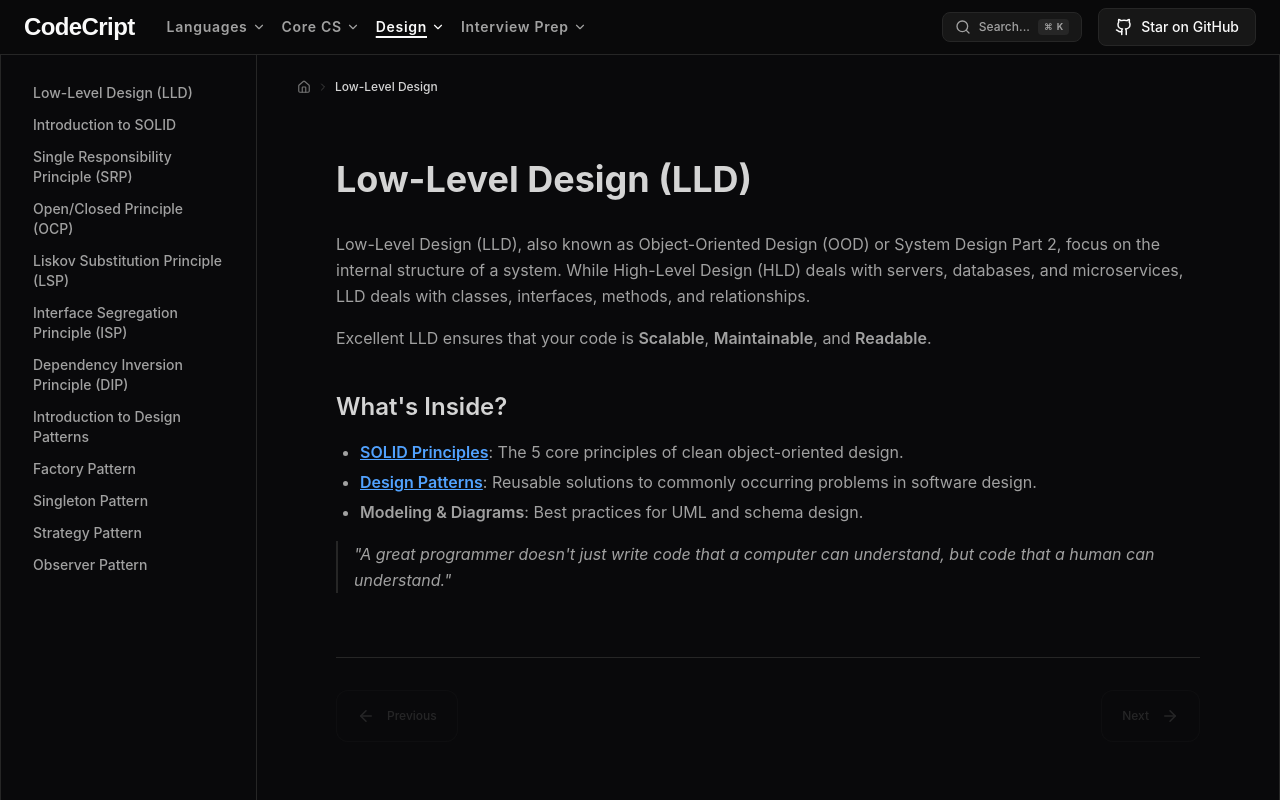
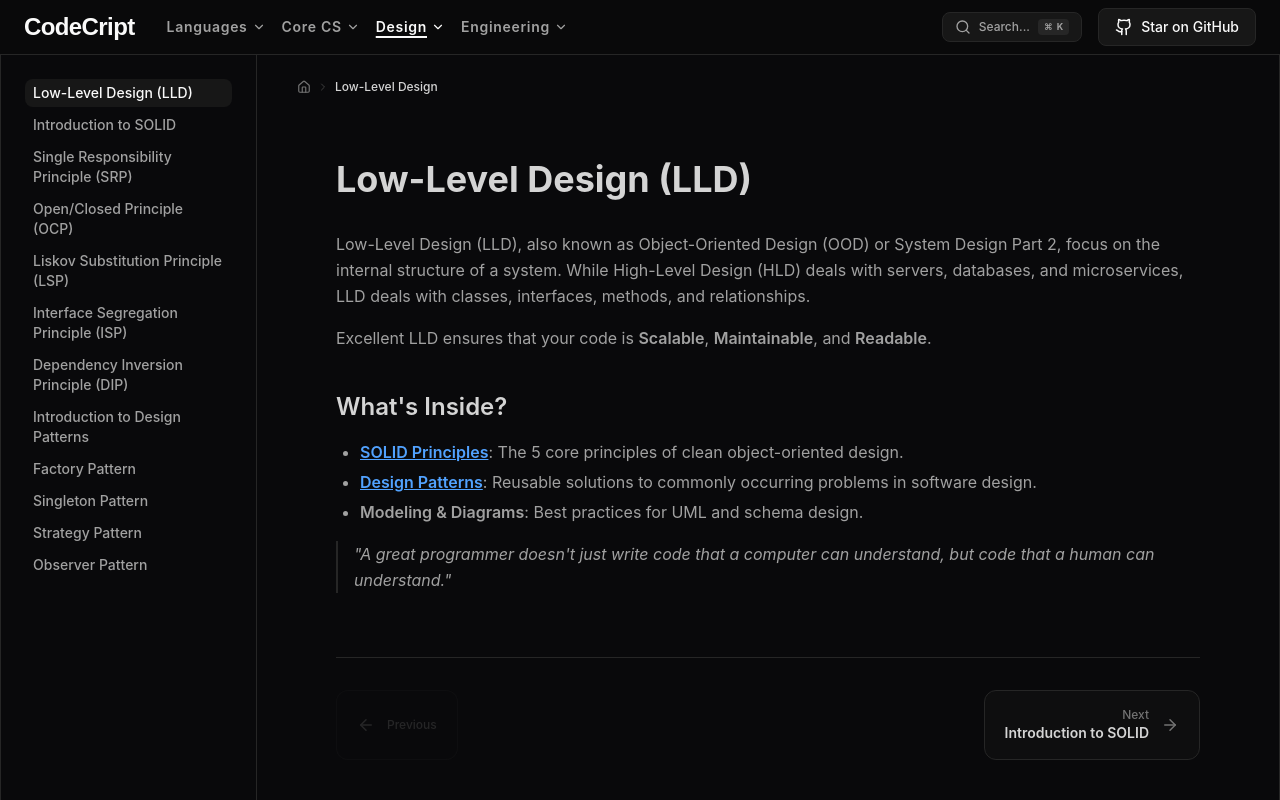
Before and after one commit to itstheanurag/codecript, a React (Vite) app: page /lld in a window 1280 px wide. Built offline with nearby package versions, Linux system fonts and the light colour scheme.

Commit message:
fix(ui): resolve routing, sidebar sync, and scrolling bugs
- Fixed React Router scroll restoration bug in DocLayout
- Synchronized Sidebar active state for base index paths
- Removed deprecated /os route mappings from App and Navbar

```diff
--- a/src/App.tsx
+++ b/src/App.tsx
@@ -33,6 +33,16 @@ function App() {
             <Route path="/lld/*" element={<DocContentPage />} />
             <Route path="/fundamentals" element={<DocContentPage />} />
             <Route path="/fundamentals/*" element={<DocContentPage />} />
+            <Route path="/databases" element={<DocContentPage />} />
+            <Route path="/databases/*" element={<DocContentPage />} />
+            <Route path="/api-design" element={<DocContentPage />} />
+            <Route path="/api-design/*" element={<DocContentPage />} />
+            <Route path="/concurrency" element={<DocContentPage />} />
+            <Route path="/concurrency/*" element={<DocContentPage />} />
+            <Route path="/devops" element={<DocContentPage />} />
+            <Route path="/devops/*" element={<DocContentPage />} />
+            <Route path="/testing" element={<DocContentPage />} />
+            <Route path="/testing/*" element={<DocContentPage />} />
           </Route>
         </Routes>
       </div>
--- a/src/components/Navbar.tsx
+++ b/src/components/Navbar.tsx
@@ -14,23 +14,28 @@ const navGroups = [
   {
     label: "Core CS",
     children: [
+      { label: "Fundamentals", href: "/fundamentals" },
       { label: "Data Structures", href: "/ds" },
       { label: "Algorithms", href: "/algo" },
-      { label: "Building", href: "/building" },
+      { label: "Databases", href: "/databases" },
+      { label: "Concurrency", href: "/concurrency" },
     ],
   },
   {
     label: "Design",
     children: [
+      { label: "API Design", href: "/api-design" },
+      { label: "LLD", href: "/lld" },
       { label: "System Design", href: "/sys-design" },
-      { label: "LLD", href: "/lld" },
+      { label: "Building", href: "/building" },
     ],
   },
   {
-    label: "Interview Prep",
+    label: "Engineering",
     children: [
+      { label: "Testing", href: "/testing" },
+      { label: "DevOps", href: "/devops" },
       { label: "Behavioral", href: "/behavioral" },
-      { label: "Fundamentals", href: "/fundamentals" },
     ],
   },
 ];
@@ -39,7 +44,9 @@ const Navbar = React.memo(() => {
   const location = useLocation();
   const [isMenuOpen, setIsMenuOpen] = useState(false);
   const [activeHoverMenu, setActiveHoverMenu] = useState<string | null>(null);
-  const [openMobileGroups, setOpenMobileGroups] = useState<Record<string, boolean>>({});
+  const [openMobileGroups, setOpenMobileGroups] = useState<
+    Record<string, boolean>
+  >({});
   const [isSearchOpen, setIsSearchOpen] = useState(false);
 
   useEffect(() => {
@@ -69,7 +76,7 @@ const Navbar = React.memo(() => {
   }, []);
 
   const toggleMobileGroup = (label: string) => {
-    setOpenMobileGroups(prev => ({ ...prev, [label]: !prev[label] }));
+    setOpenMobileGroups((prev) => ({ ...prev, [label]: !prev[label] }));
   };
 
   return (
@@ -88,10 +95,15 @@ const Navbar = React.memo(() => {
           </Link>
           <ul className="hidden md:flex items-center gap-4 text-sm text-neutral-400 font-semibold tracking-wider">
             {navGroups.map((group) => {
-              const children = group.isDynamic ? languageMenuItems : group.children;
+              const children = group.isDynamic
+                ? languageMenuItems
+                : group.children;
               const hasChildren = !!children?.length;
-              const isGroupActive = group.href && location.pathname.startsWith(group.href) ||
-                                   children?.some(child => location.pathname.startsWith(child.href));
+              const isGroupActive =
+                (group.href && location.pathname.startsWith(group.href)) ||
+                children?.some((child) =>
+                  location.pathname.startsWith(child.href),
+                );
               const isDropdownOpen = activeHoverMenu === group.label;
 
               return (
@@ -132,8 +144,8 @@ const Navbar = React.memo(() => {
                                 to={child.href}
                                 className={`block rounded-lg px-3 py-2 text-sm font-medium transition-colors ${
                                   location.pathname.startsWith(child.href)
-                                  ? "text-neutral-50 bg-white/5"
-                                  : "text-neutral-400 hover:text-neutral-50 hover:bg-neutral-900"
+                                    ? "text-neutral-50 bg-white/5"
+                                    : "text-neutral-400 hover:text-neutral-50 hover:bg-neutral-900"
                                 }`}
                                 onClick={() => setActiveHoverMenu(null)}
                               >
@@ -194,9 +206,14 @@ const Navbar = React.memo(() => {
         <div className="md:hidden absolute top-full left-0 right-0 border-t border-neutral-800 bg-neutral-950/95 backdrop-blur-md px-6 py-4 animate-in fade-in slide-in-from-top-4 duration-200 shadow-2xl overflow-y-auto max-h-[80vh]">
           <ul className="flex flex-col gap-4 text-base text-neutral-400 font-medium">
             {navGroups.map((group) => {
-              const children = group.isDynamic ? languageMenuItems : group.children;
-              const isGroupActive = group.href && location.pathname.startsWith(group.href) ||
-                                   children?.some(child => location.pathname.startsWith(child.href));
+              const children = group.isDynamic
+                ? languageMenuItems
+                : group.children;
+              const isGroupActive =
+                (group.href && location.pathname.startsWith(group.href)) ||
+                children?.some((child) =>
+                  location.pathname.startsWith(child.href),
+                );
               const isOpen = openMobileGroups[group.label];
 
               return (
@@ -209,7 +226,11 @@ const Navbar = React.memo(() => {
                     onClick={() => toggleMobileGroup(group.label)}
                   >
                     <span>{group.label}</span>
-                    {isOpen ? <ChevronUp size={16} /> : <ChevronDown size={16} />}
+                    {isOpen ? (
+                      <ChevronUp size={16} />
+                    ) : (
+                      <ChevronDown size={16} />
+                    )}
                   </button>
 
                   {isOpen && (
@@ -220,8 +241,8 @@ const Navbar = React.memo(() => {
                             to={child.href}
                             className={`block rounded-md px-2 py-2 text-sm transition-colors ${
                               location.pathname.startsWith(child.href)
-                              ? "text-neutral-50 bg-white/5"
-                              : "text-neutral-400 hover:text-neutral-50 hover:bg-neutral-900/70"
+                                ? "text-neutral-50 bg-white/5"
+                                : "text-neutral-400 hover:text-neutral-50 hover:bg-neutral-900/70"
                             }`}
                             onClick={() => {
                               setIsMenuOpen(false);
@@ -241,7 +262,10 @@ const Navbar = React.memo(() => {
         </div>
       )}
 
-      <SearchOverlay isOpen={isSearchOpen} onClose={() => setIsSearchOpen(false)} />
+      <SearchOverlay
+        isOpen={isSearchOpen}
+        onClose={() => setIsSearchOpen(false)}
+      />
     </nav>
   );
 });
--- a/src/components/Sidebar.tsx
+++ b/src/components/Sidebar.tsx
@@ -32,15 +32,19 @@ const Sidebar = ({ basePath, items, groups, onItemClick }: SidebarProps) => {
         <nav className="flex flex-col gap-1">
           {items
             .filter((item) => !item.slug.includes("/"))
-            .map((item) => (
-              <SidebarLink
-                key={item.slug}
-                to={`${basePath}/${item.slug}`}
-                title={item.meta.title}
-                isActive={location.pathname === `${basePath}/${item.slug}`}
-                onClick={onItemClick}
-              />
-            ))}
+            .map((item) => {
+              const to = item.slug === "index" ? basePath : `${basePath}/${item.slug}`;
+              const isActive = location.pathname === to || location.pathname === `${basePath}/${item.slug}`;
+              return (
+                <SidebarLink
+                  key={item.slug}
+                  to={to}
+                  title={item.meta.title}
+                  isActive={isActive}
+                  onClick={onItemClick}
+                />
+              );
+            })}
 
           {visibleGroups?.map((group) => (
             <SidebarGroup
--- a/src/layouts/DocLayout.tsx
+++ b/src/layouts/DocLayout.tsx
@@ -1,4 +1,4 @@
-import { useRef, useState } from "react";
+import { useRef, useState, useEffect } from "react";
 import { Outlet, useLocation, useParams } from "react-router-dom";
 import { Menu as MenuIcon, X } from "lucide-react";
 import Navbar from "../components/Navbar";
@@ -22,6 +22,10 @@ export const DocLayout = () => {
 
   const slug = params["*"];
   const currentItem = slug ? section?.items.find((i) => i.slug === slug) : null;
+
+  useEffect(() => {
+    mainRef.current?.scrollTo(0, 0);
+  }, [location.pathname]);
 
   return (
     <div className="min-h-screen h-dvh flex flex-col overflow-hidden">
--- a/src/lib/content.ts
+++ b/src/lib/content.ts
@@ -27,7 +27,7 @@ export interface DocSection {
 }
 
 const docModules = import.meta.glob<string>(
-  "/content/{languages,ds,algo,sys-design,building,behavioral,lld,fundamentals,databases,api-design,concurrency,devops,testing,os}/**/*.md",
+  "/content/{languages,ds,algo,sys-design,building,behavioral,lld,fundamentals,databases,api-design,concurrency,devops,testing}/**/*.md",
   {
     query: "?raw",
     import: "default",
@@ -45,7 +45,11 @@ function loadDocSection(section: string): DocItem[] {
       const { data, content } = parseFrontmatter<DocMeta>(raw);
       return { slug, meta: data, content };
     })
-    .sort((a, b) => (a.meta.order ?? 0) - (b.meta.order ?? 0));
+    .sort((a, b) => {
+      if (a.slug === "index") return -1;
+      if (b.slug === "index") return 1;
+      return (a.meta.order ?? 0) - (b.meta.order ?? 0);
+    });
 }
 
 function loadGroupedDocSection(section: string): DocGroup[] {
@@ -158,12 +162,6 @@ export function getDocSections(): Record<string, DocSection> {
       basePath: "/testing",
       items: loadDocSection("testing"),
     },
-    "/os": {
-      title: "Operating Systems",
-      description: "Memory management, CPU scheduling, and file systems.",
-      basePath: "/os",
-      items: loadDocSection("os"),
-    },
   };
 
   return cachedSections;
--- a/src/pages/DocContentPage.tsx
+++ b/src/pages/DocContentPage.tsx
@@ -7,7 +7,7 @@ import SEO from "../components/SEO";
 
 const DocContentPage = () => {
   const params = useParams();
-  const slug = params["*"];
+  const slug = params["*"] || "index";
   const location = useLocation();
 
   const sectionKey = "/" + location.pathname.split("/")[1];
@@ -15,16 +15,11 @@ const DocContentPage = () => {
   const section = sections[sectionKey];
 
   const item = useMemo(() => {
-    if (slug) {
-      return section?.items.find((i) => i.slug === slug) ?? null;
-    }
-    // If no slug, look for 'index'
-    return section?.items.find((i) => i.slug === "index") ?? null;
+    return section?.items.find((i) => i.slug === slug) ?? null;
   }, [section, slug]);
 
   const { prev, next } = useMemo(
-    () =>
-      slug ? getAdjacentDocItems(sectionKey, slug) : { prev: null, next: null },
+    () => getAdjacentDocItems(sectionKey, slug),
     [sectionKey, slug],
   );
 
```
Also changed, not shown: 1 other file (tests, documents, lock files or other folders).
